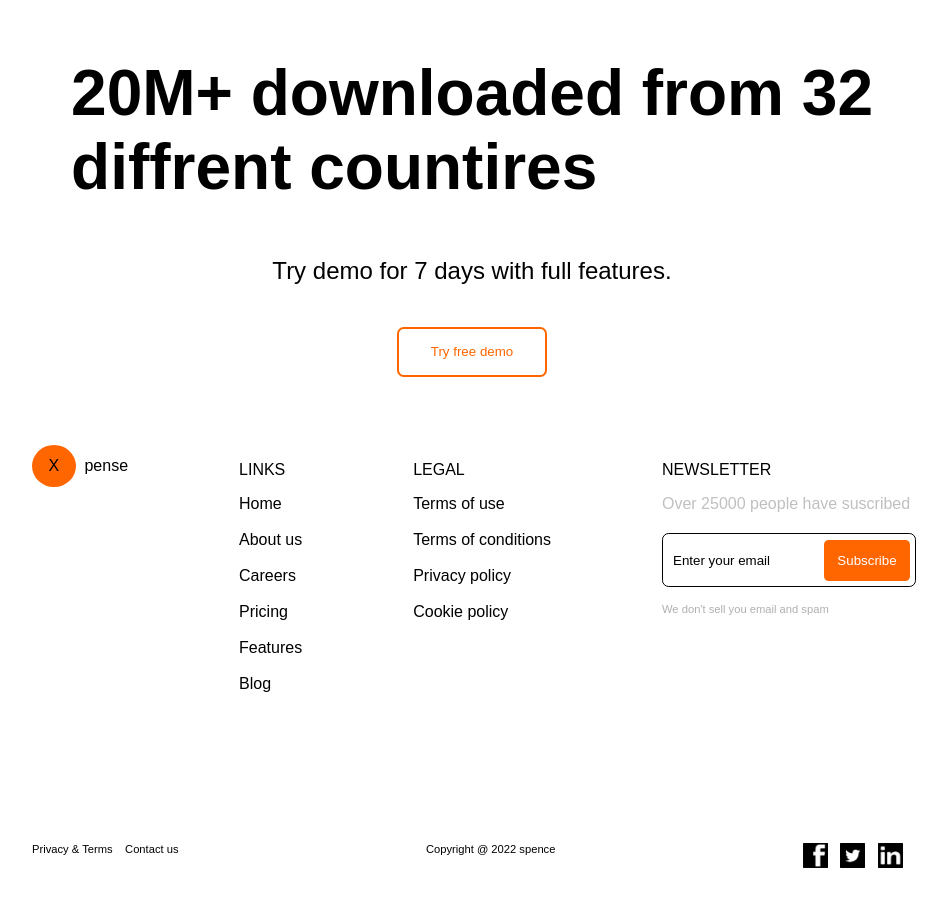
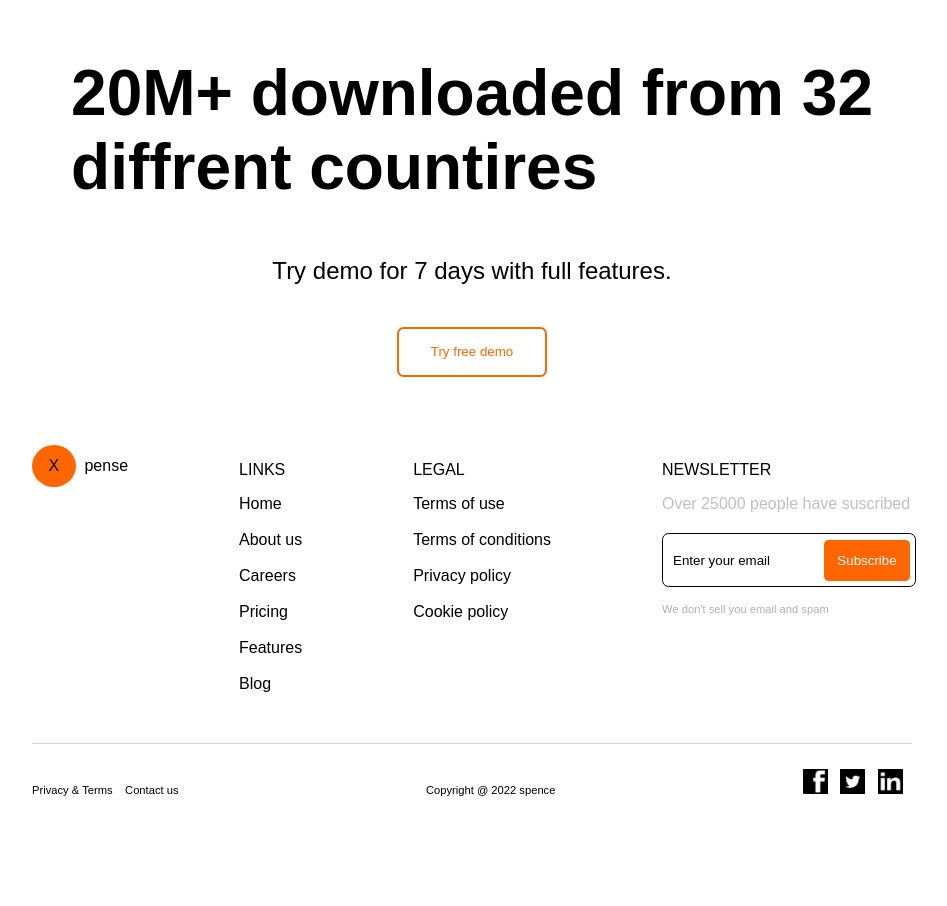
Before and after one commit to jptsr/reproducing-layout, a plain HTML site: page index.html in a window 1280 px wide. Shown: the part 3362-4268 px from the top of the page, without its empty margins (168-1115 px from the left). Drawn offline with Linux system fonts and the light colour scheme.

Commit message:
8e update

```diff
--- a/style.css
+++ b/style.css
@@ -408,9 +408,14 @@ footer{
     margin-bottom: 100px;
     font-size: 0.7em;
     color: rgb(31, 31, 31);
+    margin-top: -100px;
+    width: auto;
+    border-top: 0.01em solid rgb(211, 211, 211);
 }
 
 .container3{
     display: flex;
     justify-content: space-between;
+    align-items: flex-end;
+    padding-top: 25px;
 }
```
